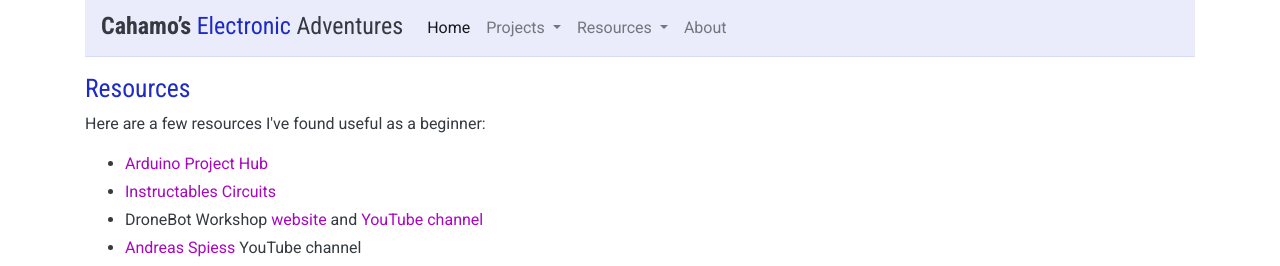
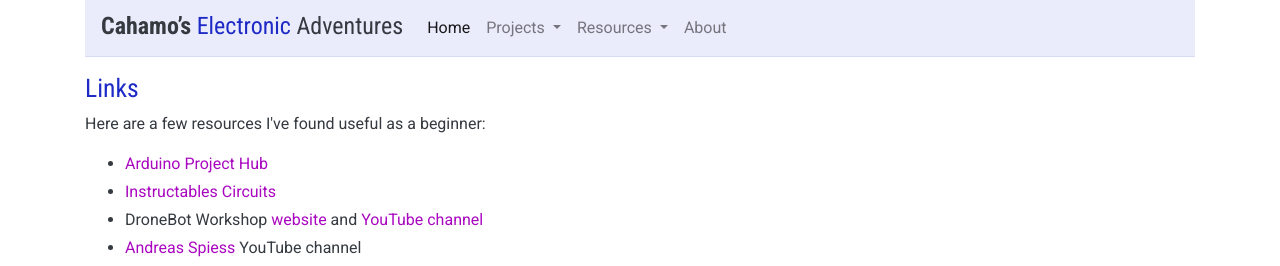
Before and after one commit to cahamo/cahamo.github.io, a Jekyll site: the page built from resources/links.html, in a window 1280 px wide. Shown: the top 266 px of the page. Built offline with Jekyll 4.4.1, drawn with Linux system fonts in a browser that asks for light colours; comment, search, counter and statistics services are not loaded.

Commit message:
Update resources/links.html
Change main heading from "Resources" to "Links"

```diff
--- a/resources/links.html
+++ b/resources/links.html
@@ -1,7 +1,7 @@
 ---
 layout: default
 ---
-<h1>Resources</h1>
+<h1>Links</h1>
 
 <p>Here are a few resources I've found useful as a beginner:</p>
 
```
